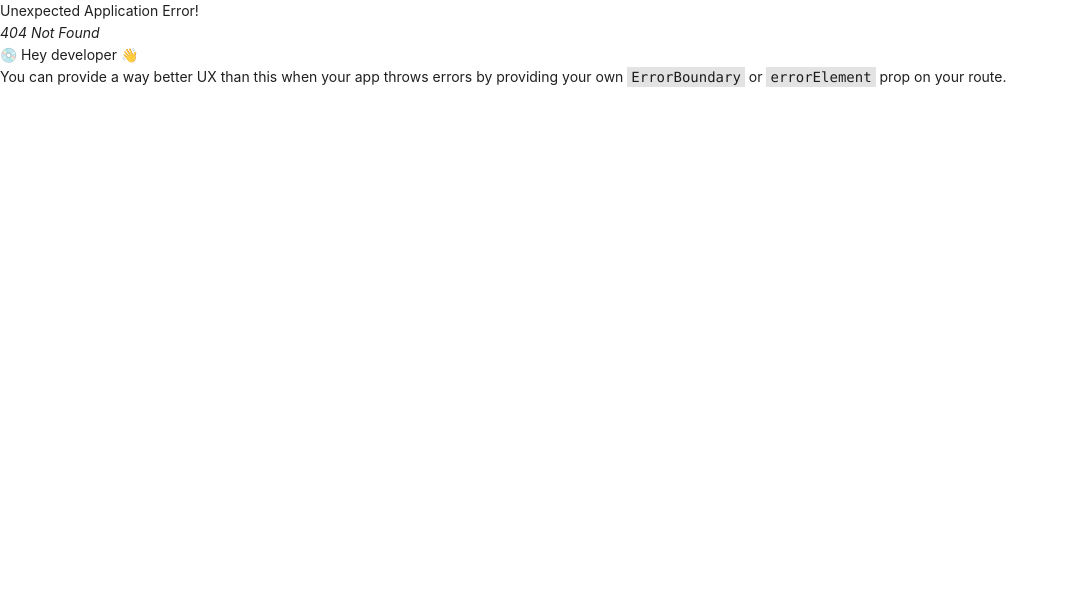
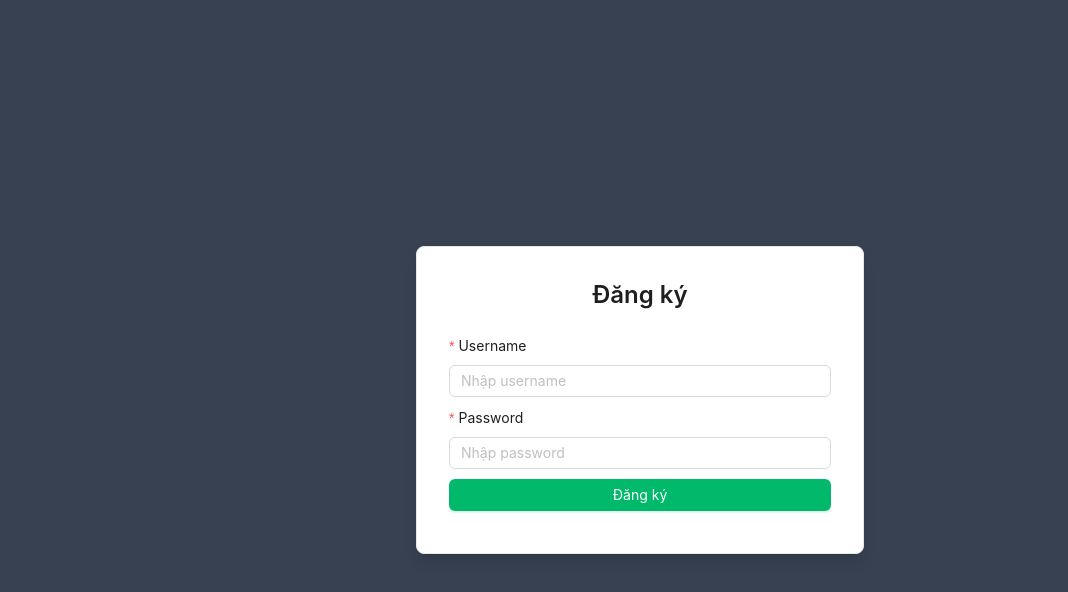
Before and after one commit to asawholeandlove/fe-base, a React (Vite) app: page /auth/register in a window 1280 px wide. Before the commit this address had no page. Shown: the top 592 px of the page, without its empty margins (0-1068 px from the left). Built offline with nearby package versions, Linux system fonts and the light colour scheme.

Commit message:
đăng ký page

```diff
--- a/package.json
+++ b/package.json
@@ -13,6 +13,7 @@
     "@ant-design/icons": "^5.3.7",
     "@tanstack/react-query": "^5.49.2",
     "antd": "^5.18.3",
+    "axios": "^1.7.2",
     "clsx": "^2.1.1",
     "dayjs": "^1.11.11",
     "lodash": "^4.17.21",
--- /dev/null
+++ b/src/apis/axiosClient.ts
@@ -0,0 +1,22 @@
+import axios from "axios";
+
+const axiosClient = axios.create({
+  baseURL: import.meta.env.VITE_API_URL as string,
+  headers: {
+    "Content-Type": "application/json",
+  },
+});
+
+axiosClient.interceptors.response.use(
+  (response) => {
+    if (response && response.data) {
+      return response.data;
+    }
+    return response;
+  },
+  (error) => {
+    throw error;
+  },
+);
+
+export default axiosClient;
--- /dev/null
+++ b/src/apis/users.api.ts
@@ -0,0 +1,10 @@
+import axiosClient from "./axiosClient";
+
+const BASE_URL = "/users";
+const userApis = {
+  create(data: any) {
+    return axiosClient.post(BASE_URL, data);
+  },
+};
+
+export default userApis;
--- a/src/components/auth/AuthGuard.tsx
+++ b/src/components/auth/AuthGuard.tsx
@@ -6,7 +6,7 @@ interface Props {
 }
 
 export default function AuthGuard({ children }: Props) {
-  // return <LoadingPage />;
+  return <LoadingPage />;
 
   return children;
 }
--- /dev/null
+++ b/src/global/layouts/auth/auth.layout.tsx
@@ -0,0 +1,11 @@
+import { Outlet } from "react-router-dom";
+
+export default function AuthLayout() {
+  return (
+    <div className="flex h-screen items-center justify-center bg-gray-700">
+      <div className="border-gray w-full max-w-md rounded-lg border bg-white p-8 shadow-lg">
+        <Outlet />
+      </div>
+    </div>
+  );
+}
--- /dev/null
+++ b/src/global/layouts/auth/index.ts
@@ -0,0 +1,2 @@
+import AuthLayout from "./auth.layout";
+export default AuthLayout;
--- a/src/global/routes.tsx
+++ b/src/global/routes.tsx
@@ -2,6 +2,8 @@ import { RouteObject } from "react-router-dom";
 import LoginPage from "~/pages/login";
 import DashboardLayout from "./layouts/dashboard";
 import AuthGuard from "~/components/auth/AuthGuard";
+import AuthLayout from "./layouts/auth";
+import RegisterPage from "~/pages/register";
 
 export type Route = RouteObject & {
   something?: string;
@@ -10,8 +12,18 @@ export type Route = RouteObject & {
 const routes: Route[] = [
   // Public routes
   {
-    path: "/login",
-    element: <LoginPage />,
+    path: "/auth",
+    element: <AuthLayout />,
+    children: [
+      {
+        path: "login",
+        element: <LoginPage />,
+      },
+      {
+        path: "register",
+        element: <RegisterPage />,
+      },
+    ],
   },
   // Protected routes
   {
@@ -21,6 +33,12 @@ const routes: Route[] = [
         <DashboardLayout />
       </AuthGuard>
     ),
+    children: [
+      {
+        index: true,
+        element: <div>Dashboard</div>,
+      },
+    ],
   },
 ];
 
--- a/src/pages/login/login.page.tsx
+++ b/src/pages/login/login.page.tsx
@@ -1,4 +1,5 @@
 import { Button, Form, Input } from "antd";
+import { Link } from "react-router-dom";
 import EFormItem from "~/components/antdBase/EFormItem";
 import EInput from "~/components/antdBase/EInput";
 
@@ -8,9 +9,8 @@ function LoginPage() {
   };
 
   return (
-    <div className="flex h-screen items-center justify-center bg-gray-700">
-      <div className="border-gray w-full max-w-md rounded-lg border bg-white p-8 shadow-lg">
-        <h2 className="mb-6 text-center text-2xl font-semibold">Login</h2>
+    <>
+      <h2 className="mb-6 text-center text-2xl font-semibold">Đăng nhập</h2>
 
       <Form layout="vertical" onFinish={onFinish}>
         <EFormItem label="Username" name="username" required>
@@ -21,14 +21,20 @@ function LoginPage() {
           <EInput />
         </EFormItem>
 
+        <div className="mb-3">
+          <span>Chưa có tài khoản?</span>
+          <Link to="/auth/register" className="ml-1 text-blue-500">
+            Đăng ký ngay
+          </Link>
+        </div>
+
         <EFormItem>
           <Button type="primary" htmlType="submit" className="w-full">
-              Login
+            Đăng nhập
           </Button>
         </EFormItem>
       </Form>
-      </div>
-    </div>
+    </>
   );
 }
 
--- /dev/null
+++ b/src/pages/register/index.ts
@@ -0,0 +1,2 @@
+import RegisterPage from "./register.page";
+export default RegisterPage;
--- /dev/null
+++ b/src/pages/register/register.page.tsx
@@ -0,0 +1,50 @@
+import { App, Button, Form, Input } from "antd";
+import { useState } from "react";
+import { useNavigate } from "react-router-dom";
+import userApis from "~/apis/users.api";
+import EFormItem from "~/components/antdBase/EFormItem";
+import EInput from "~/components/antdBase/EInput";
+
+function RegisterPage() {
+  const [loading, setLoading] = useState(false);
+  const navigate = useNavigate();
+  const { message } = App.useApp();
+
+  const onFinish = async (values: any) => {
+    setLoading(true);
+    await userApis.create(values);
+    message.success("Đăng ký thành công. Bạn đã có thể đăng nhập!");
+    navigate("/auth/login");
+
+    setLoading(false);
+  };
+
+  return (
+    <>
+      <h2 className="mb-6 text-center text-2xl font-semibold">Đăng ký</h2>
+
+      <Form layout="vertical" onFinish={onFinish}>
+        <EFormItem label="Username" name="username" required>
+          <EInput />
+        </EFormItem>
+
+        <EFormItem label="Password" name="password" required>
+          <EInput />
+        </EFormItem>
+
+        <EFormItem>
+          <Button
+            type="primary"
+            htmlType="submit"
+            className="w-full"
+            loading={loading}
+          >
+            Đăng ký
+          </Button>
+        </EFormItem>
+      </Form>
+    </>
+  );
+}
+
+export default RegisterPage;
```
Also changed, not shown: 2 other files (tests, documents, lock files or other folders). Lines whose indentation alone changed are shown as unchanged.
